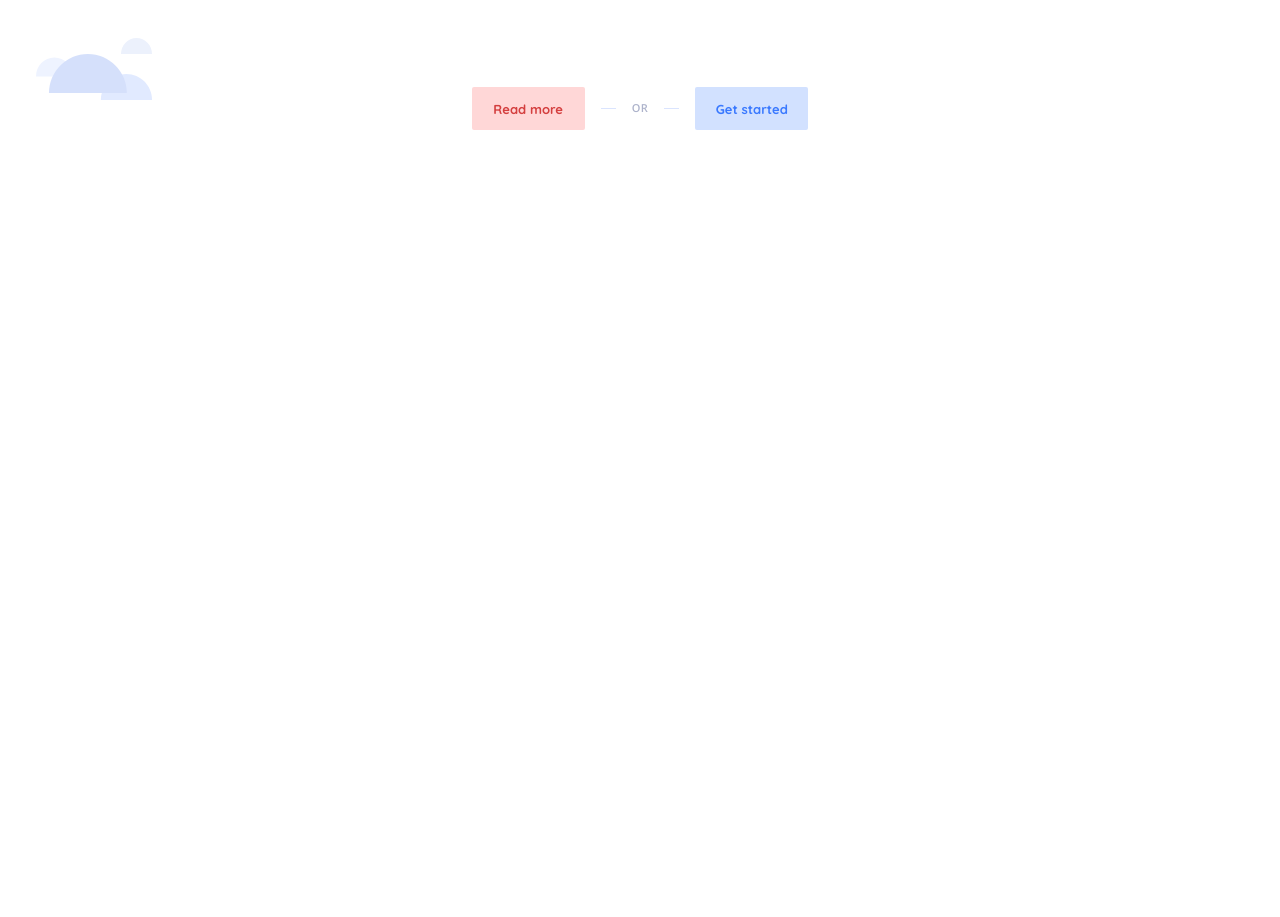
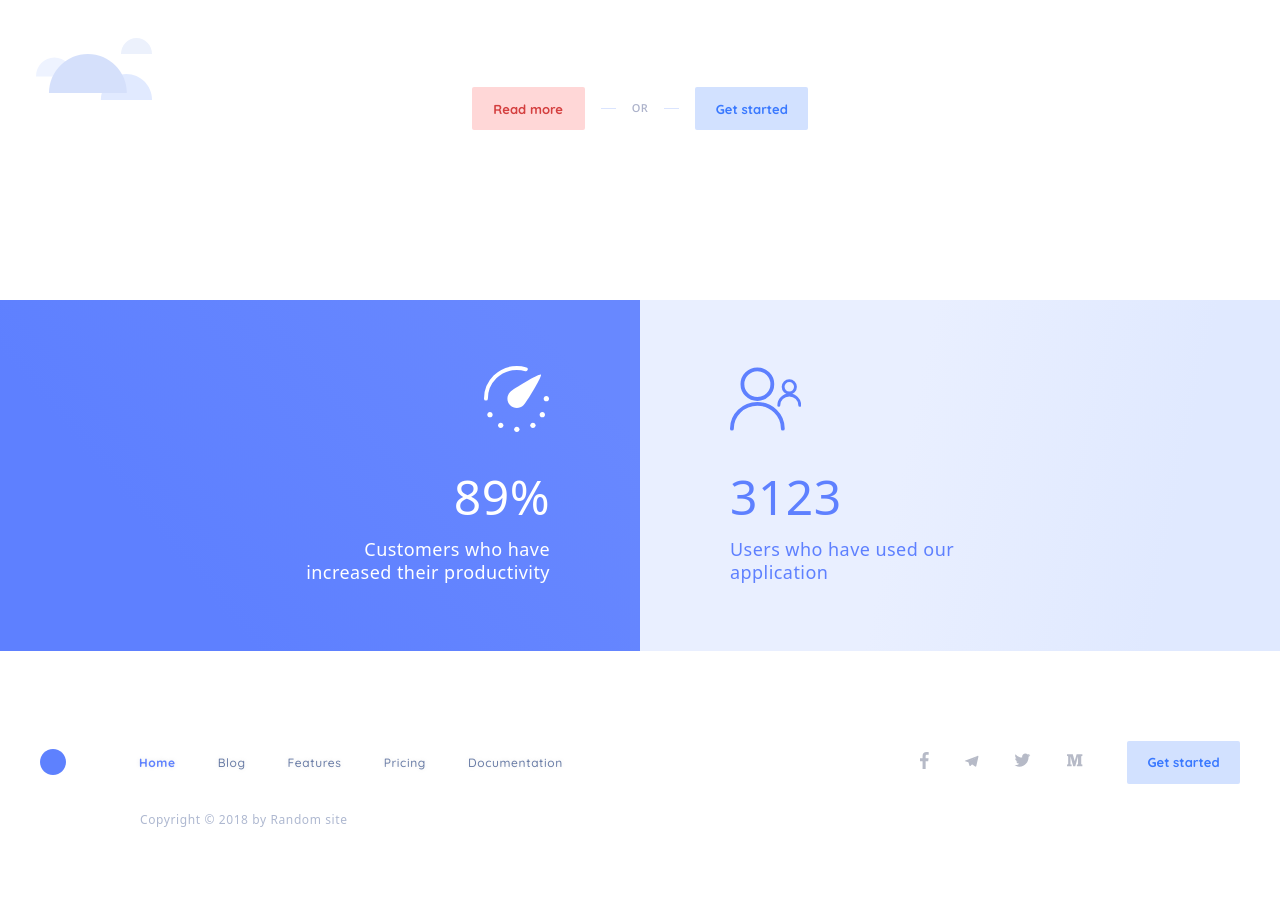
Before and after one commit to Reversus28/portfolio-project-3, a plain HTML site: page index.html in a window 1280 px wide. Shown: the part 1817-2734 px from the top of the page. Before the commit the page ends 2117 px from the top, so only its background shows below. Drawn offline with nearby package versions, Linux system fonts and the light colour scheme.

Commit message:
add new sections

```diff
--- a/css/style.css
+++ b/css/style.css
@@ -123,19 +123,22 @@ p {
   border-bottom: 1px solid #d8e3fe;
 }
 
-.header-page .container {
+.header-page .container,
+.footer .footer-head {
   display: flex;
   align-items: center;
 }
 
-.header-page .logo {
+.header-page .logo,
+.footer .logo {
   margin-right: 73px;
   width: 26px;
   height: 26px;
   fill: #5e81fe;
 }
 
-.header-page .nav-list {
+.header-page .nav-list,
+.footer .nav-list {
   display: flex;
 
   font-family: "Quicksand", sans-serif;
@@ -149,7 +152,8 @@ p {
   text-shadow: 0px 0px 5px #e6e6e6;
 }
 
-.header-page .nav-item:not(:last-child) {
+.header-page .nav-item:not(:last-child),
+.footer .nav-item:not(:last-child) {
   margin-right: 42px;
 }
 
@@ -164,28 +168,34 @@ p {
   color: #5e81fe;
 }
 
-.header-page .social-list {
+.header-page .social-list,
+.footer .social-list {
   display: flex;
   align-items: center;
   margin-left: auto;
   margin-right: 44px;
 }
 
-.header-page .social-item:not(:last-child) {
+.header-page .social-item:not(:last-child),
+.footer .social-item:not(:last-child) {
   margin-right: 35px;
 }
 
-.header-page .social-link {
+.header-page .social-link,
+.footer .social-link {
   display: block;
   color: #b6bac7;
 }
 
 .header-page .social-link:hover,
-.header-page .social-link:focus {
+.header-page .social-link:focus,
+.footer .social-link:hover,
+.footer .social-link:focus {
   color: var(--accent-color);
 }
 
-.header-page .social-icon {
+.header-page .social-icon,
+.footer .social-icon {
   fill: currentColor;
 }
 
@@ -423,3 +433,71 @@ p {
 }
 
 /* =============== END ABOUT US =============== */
+
+/* =============== FOOTER =============== */
+.footer .container {
+  display: block;
+  padding-top: 90px;
+  padding-bottom: 90px;
+}
+
+.footer-head {
+  margin-bottom: 28px;
+}
+
+.footer .copy {
+  margin-left: 100px;
+
+  font-size: 12px;
+  line-height: 1.25;
+  letter-spacing: 0.05em;
+  color: #aeb8d0;
+}
+/* =============== END FOOTER =============== */
+
+/* =============== STATS =============== */
+
+.stats-list {
+  display: flex;
+  align-items: center;
+}
+
+.stats-list .stats-item {
+  display: flex;
+  flex-direction: column;
+  width: 100%;
+  padding-top: 66px;
+  padding-bottom: 66px;
+}
+
+.stats-list .stats-item:nth-child(odd) {
+  align-items: flex-end;
+  padding-right: 90px;
+
+  text-align: right;
+  color: #ffffff;
+  background-image: linear-gradient(229.32deg, #6888ff 12.77%, #5e80ff 73.11%);
+}
+
+.stats-list .stats-item:nth-child(even) {
+  padding-left: 90px;
+
+  text-align: left;
+  color: #5e80ff;
+  background-image: linear-gradient(101.48deg, #e9efff 41.56%, #e0e9ff 81.53%);
+}
+
+.stats-item .number {
+  margin-top: 24px;
+  font-size: 48px;
+  line-height: 1.7;
+}
+
+.stats-item .stats-description {
+  max-width: 260px;
+
+  font-weight: 500;
+  font-size: 18px;
+  line-height: 1.3;
+}
+/* =============== END STATS =============== */
--- a/index.html
+++ b/index.html
@@ -222,5 +222,103 @@
         </div>
       </div>
     </section>
+    <section class="stats">
+      <ul class="stats-list list">
+        <li class="stats-item">
+          <svg width="66" height="66">
+            <use
+              href="./images/sprite.svg#icon-productivity"
+              class="icon"
+            ></use>
+          </svg>
+          <p class="number">89%</p>
+          <p class="stats-description">
+            Customers who have increased their productivity
+          </p>
+        </li>
+        <li class="stats-item">
+          <svg width="71" height="66">
+            <use href="./images/sprite.svg#icon-users" class="icon"></use>
+          </svg>
+          <p class="number">3123</p>
+          <p class="stats-description">Users who have used our application</p>
+        </li>
+      </ul>
+    </section>
+
+    <footer class="footer">
+      <div class="container">
+        <div class="footer-head">
+          <a class="logo" href="./index.html">
+            <svg height="26" width="26">
+              <use href="./images/sprite.svg#icon-logo"></use>
+            </svg>
+          </a>
+          <nav>
+            <ul class="nav-list list">
+              <li class="nav-item active"><a href="" class="link">Home</a></li>
+              <li class="nav-item"><a href="" class="link">Blog</a></li>
+              <li class="nav-item"><a href="" class="link">Features</a></li>
+              <li class="nav-item"><a href="" class="link">Pricing</a></li>
+              <li class="nav-item">
+                <a href="" class="link">Documentation</a>
+              </li>
+            </ul>
+          </nav>
+          <ul class="social-list list">
+            <li class="social-item">
+              <a
+                href="http://facebook.com/"
+                class="social-link"
+                target="_blank"
+                rel="noreferrer"
+              >
+                <svg width="9" height="17" class="social-icon">
+                  <use href="./images/sprite.svg#icon-facebook"></use>
+                </svg>
+              </a>
+            </li>
+            <li class="social-item">
+              <a
+                href="https://www.telegram.org/"
+                class="social-link"
+                target="_blank"
+                rel="noreferrer"
+              >
+                <svg width="15" height="12" class="social-icon">
+                  <use href="./images/sprite.svg#icon-telegram"></use>
+                </svg>
+              </a>
+            </li>
+            <li class="social-item">
+              <a
+                href="https://twitter.com/"
+                class="social-link"
+                target="_blank"
+                rel="noreferrer"
+              >
+                <svg width="17" height="14" class="social-icon">
+                  <use href="./images/sprite.svg#icon-twitter"></use>
+                </svg>
+              </a>
+            </li>
+            <li class="social-item">
+              <a
+                href="https://medium.com/"
+                class="social-link"
+                target="_blank"
+                rel="noreferrer"
+              >
+                <svg width="17" height="13" class="social-icon">
+                  <use href="./images/sprite.svg#icon-medium"></use>
+                </svg>
+              </a>
+            </li>
+          </ul>
+          <button type="button" class="button">Get started</button>
+        </div>
+        <p class="copy">Copyright &copy; 2018 by Random site</p>
+      </div>
+    </footer>
   </body>
 </html>
```
